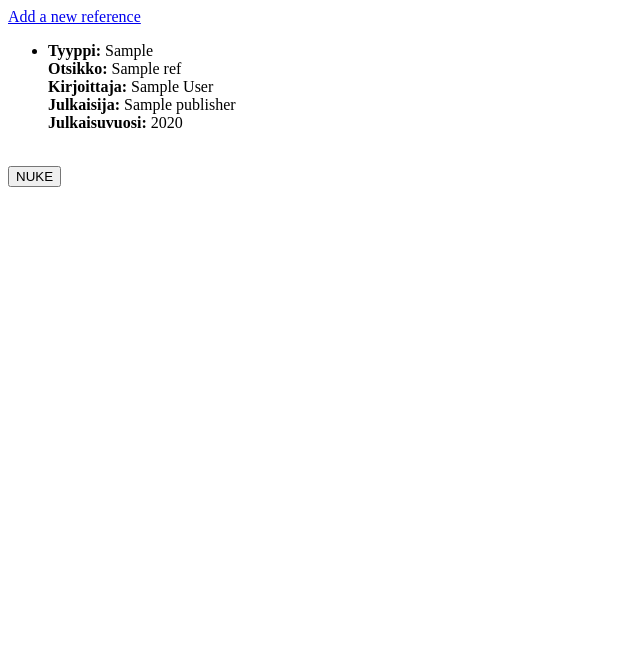
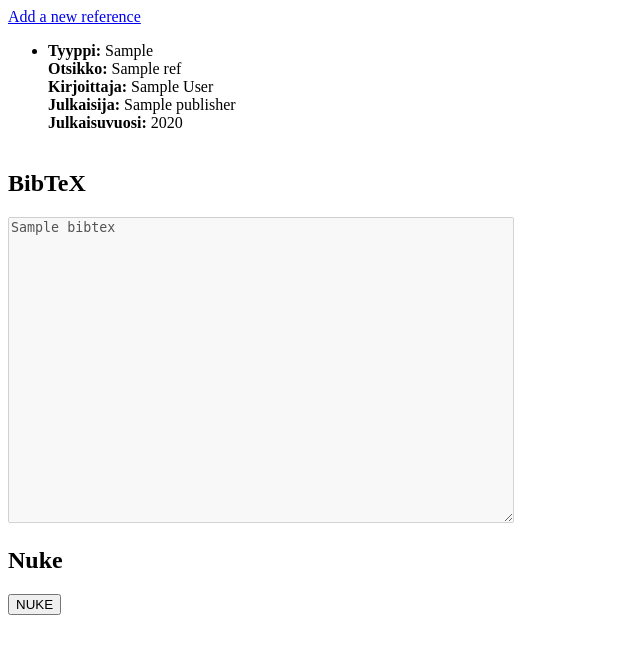
Before and after one commit to S3iska/miniproject, a Flask app: template src/templates/index.html in a window 1280 px wide. Shown: the top 654 px of the page, without its empty margins (0-640 px from the left). Run offline with Flask 3, Linux system fonts and the light colour scheme; the template is opened without the code that fills it: most values are stand-ins (such as "Sample title", 1, 10 or a date in 2020).

Commit message:
Add BibTeX to index page

```diff
--- a/src/app.py
+++ b/src/app.py
@@ -1,4 +1,4 @@
-from flask import redirect, render_template, request, jsonify, make_response
+from flask import redirect, render_template, request, jsonify
 from db_helper import reset_db
 from config import app, test_env, db
 from util import validate_ref
@@ -8,7 +8,9 @@ from entities.ref import Ref
 
 @app.route("/")
 def index():
-    return render_template("index.html", refs=get_refs(db))
+    refs = get_refs(db)
+    bibtex = "\n\n".join(list(map(lambda ref: ref.get_bibtex(), refs)))
+    return render_template("index.html", refs=get_refs(db), bibtex=bibtex)
 
 
 @app.route("/add", methods=["GET", "POST"])
@@ -46,13 +48,6 @@ def delete_all():
     delete_all_refs(db)
     return redirect("/")
 
-@app.route("/bibtex")
-def route_bibtex():
-    entries = list(map(lambda ref: ref.get_bibtex(), get_refs()))
-    headers = {"Content-Type": "text/plain","Accept":"text/plain"}
-    return make_response("\n\n".join(entries), 200, headers)
-
-
 if test_env:
     @app.route("/reset_db")
     def reset_database():
--- a/src/templates/index.html
+++ b/src/templates/index.html
@@ -17,6 +17,10 @@
     {% endfor %}
 </ul>
 
+<h2>BibTeX</h2>
+<textarea style="width:500px; height:300px" disabled>{{ bibtex }}</textarea>
+
+<h2>Nuke</h2>
 <form action="/delete_all" method="post">
     <input id="delete_button" type="submit" onclick="return confirm('HALUATKO POISTAA KAIKEN TIETOKANNASTA?')" value="NUKE">
 </form>
```
